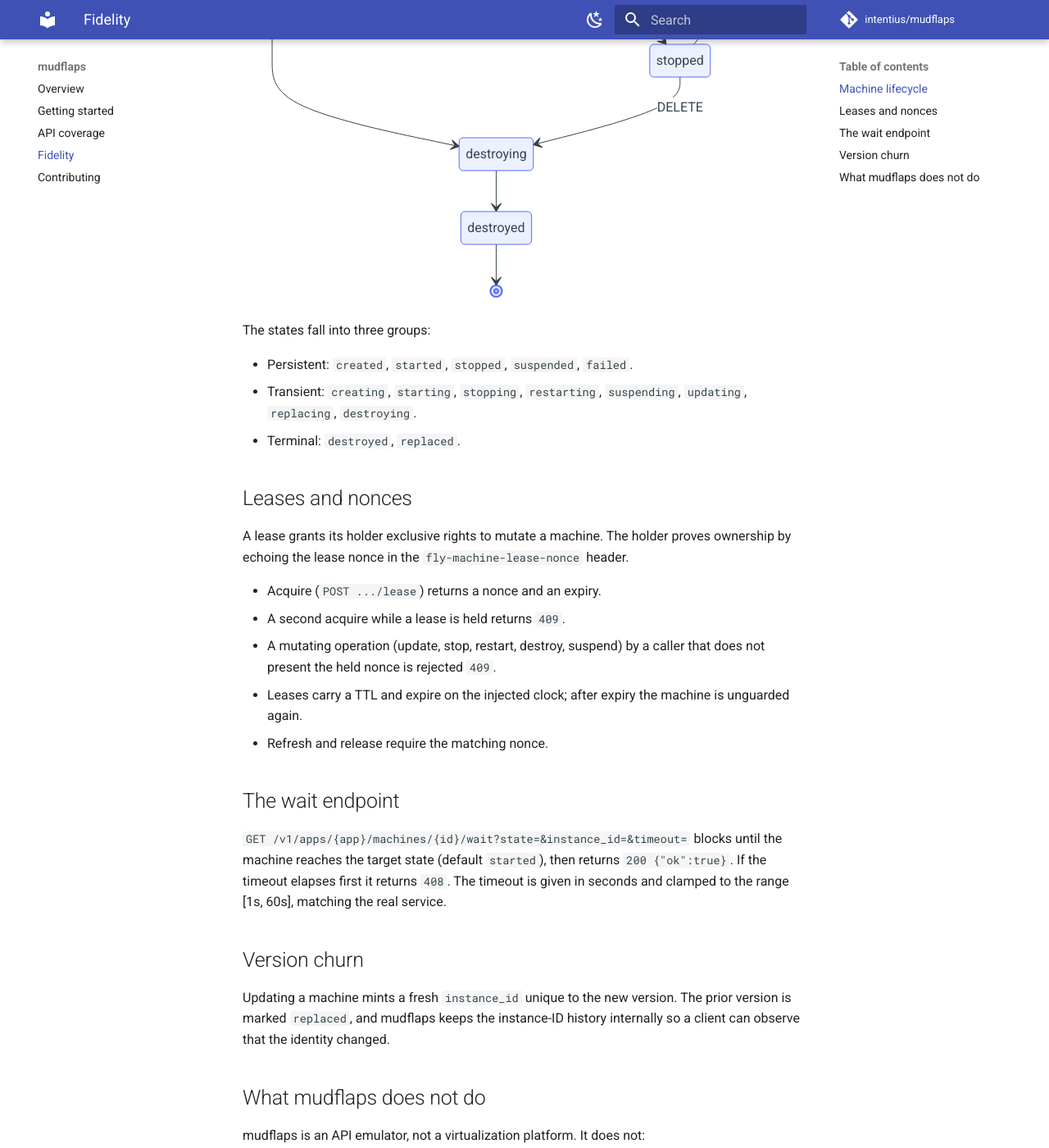
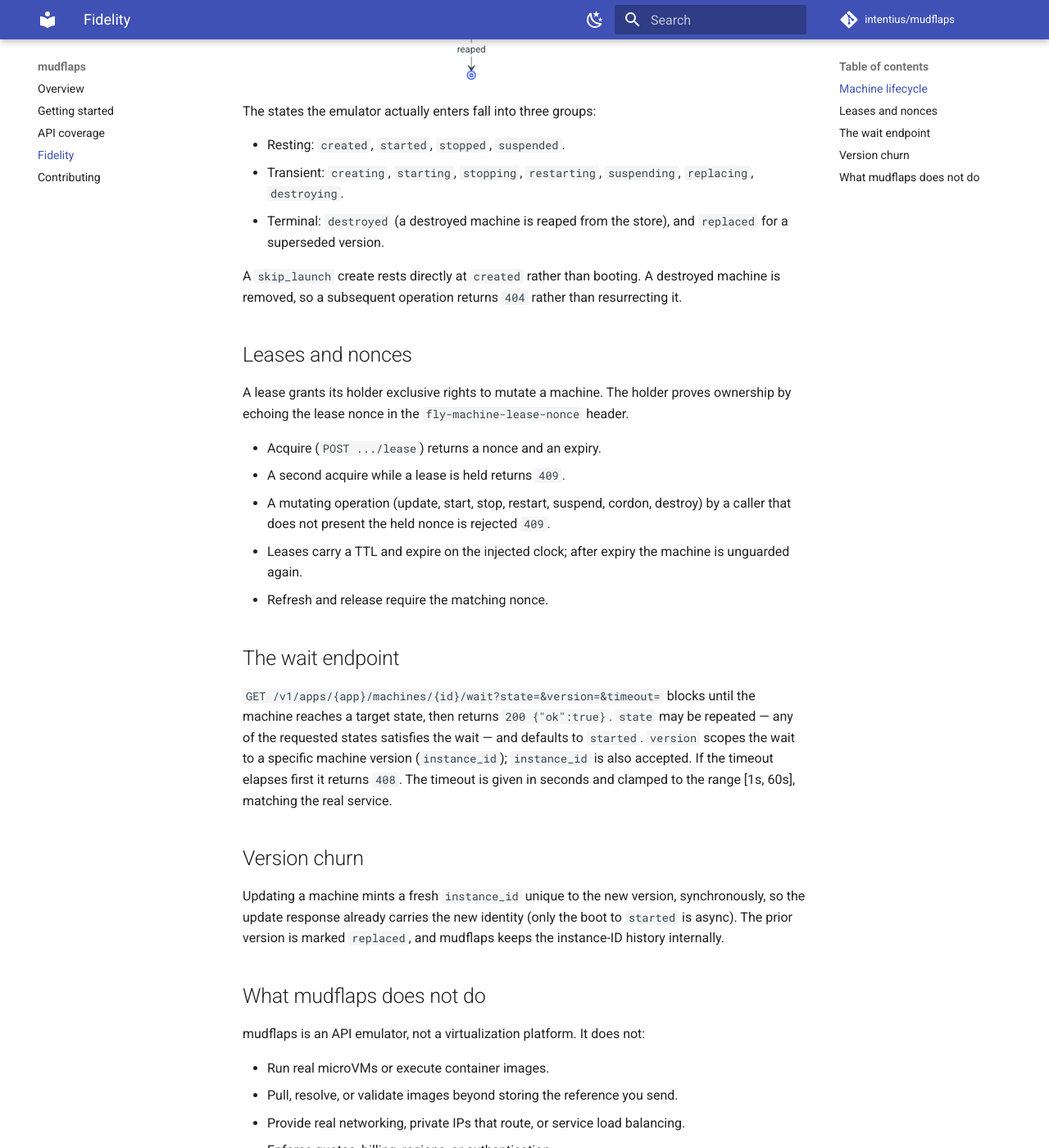
Before and after one commit to INTENTIUS/mudflaps, an MkDocs documentation site: the page built from docs/fidelity.md, in a window 1280 px wide and 1400 px high, scrolled down 890 px. Shown: the whole window at 82% size. Built offline with MkDocs 1.6.1 and Material for MkDocs 9.7.7, drawn with Linux system fonts in a browser that asks for light colours; comment, search, counter and statistics services are not loaded.

Commit message:
docs: sync api-coverage and fidelity with the implemented surface (#33) (#41)
- api-coverage: move metadata to Implemented; add suspend/cordon/uncordon and
  the metadata endpoints; add signal/exec/ps to the 501 roadmap.
- fidelity: add the suspend lifecycle and the skip_launch -> created edge to the
  mermaid diagram; trim unreachable states (updating, failed); document destroy
  reaping; update the wait section (version + repeatable state) and the
  synchronous version churn.

Verified with mkdocs build --strict.

Co-authored-by: Claude Opus 4.8 <noreply@anthropic.com>

````diff
--- a/docs/fidelity.md
+++ b/docs/fidelity.md
@@ -13,6 +13,7 @@ clock is a fake, so transitions are instantaneous and deterministic.
 ```mermaid
 stateDiagram-v2
     [*] --> creating: POST machines
+    [*] --> created: POST machines (skip_launch)
     creating --> starting
     starting --> started
     started --> stopping: POST stop
@@ -20,20 +21,27 @@ stateDiagram-v2
     stopped --> starting: POST start
     started --> restarting: POST restart
     restarting --> started
+    started --> suspending: POST suspend
+    suspending --> suspended
+    suspended --> starting: POST start (resume)
     started --> replacing: POST update
     replacing --> started: new instance_id
     started --> destroying: DELETE
     stopped --> destroying: DELETE
-    destroying --> destroyed
-    destroyed --> [*]
+    destroying --> [*]: reaped
 ```
 
-The states fall into three groups:
+The states the emulator actually enters fall into three groups:
 
-- Persistent: `created`, `started`, `stopped`, `suspended`, `failed`.
+- Resting: `created`, `started`, `stopped`, `suspended`.
 - Transient: `creating`, `starting`, `stopping`, `restarting`, `suspending`,
-  `updating`, `replacing`, `destroying`.
-- Terminal: `destroyed`, `replaced`.
+  `replacing`, `destroying`.
+- Terminal: `destroyed` (a destroyed machine is reaped from the store), and
+  `replaced` for a superseded version.
+
+A `skip_launch` create rests directly at `created` rather than booting. A
+destroyed machine is removed, so a subsequent operation returns `404` rather
+than resurrecting it.
 
 ## Leases and nonces
 
@@ -43,24 +51,28 @@ header.
 
 - Acquire (`POST .../lease`) returns a nonce and an expiry.
 - A second acquire while a lease is held returns `409`.
-- A mutating operation (update, stop, restart, destroy, suspend) by a caller
-  that does not present the held nonce is rejected `409`.
+- A mutating operation (update, start, stop, restart, suspend, cordon, destroy)
+  by a caller that does not present the held nonce is rejected `409`.
 - Leases carry a TTL and expire on the injected clock; after expiry the machine
   is unguarded again.
 - Refresh and release require the matching nonce.
 
 ## The wait endpoint
 
-`GET /v1/apps/{app}/machines/{id}/wait?state=&instance_id=&timeout=` blocks
-until the machine reaches the target state (default `started`), then returns
-`200 {"ok":true}`. If the timeout elapses first it returns `408`. The timeout is
-given in seconds and clamped to the range [1s, 60s], matching the real service.
+`GET /v1/apps/{app}/machines/{id}/wait?state=&version=&timeout=` blocks until the
+machine reaches a target state, then returns `200 {"ok":true}`. `state` may be
+repeated — any of the requested states satisfies the wait — and defaults to
+`started`. `version` scopes the wait to a specific machine version
+(`instance_id`); `instance_id` is also accepted. If the timeout elapses first it
+returns `408`. The timeout is given in seconds and clamped to the range
+[1s, 60s], matching the real service.
 
 ## Version churn
 
-Updating a machine mints a fresh `instance_id` unique to the new version. The
-prior version is marked `replaced`, and mudflaps keeps the instance-ID history
-internally so a client can observe that the identity changed.
+Updating a machine mints a fresh `instance_id` unique to the new version,
+synchronously, so the update response already carries the new identity (only the
+boot to `started` is async). The prior version is marked `replaced`, and mudflaps
+keeps the instance-ID history internally.
 
 ## What mudflaps does not do
 
````
Also changed, not shown: docs/api-coverage.md (+18 -10 lines).
